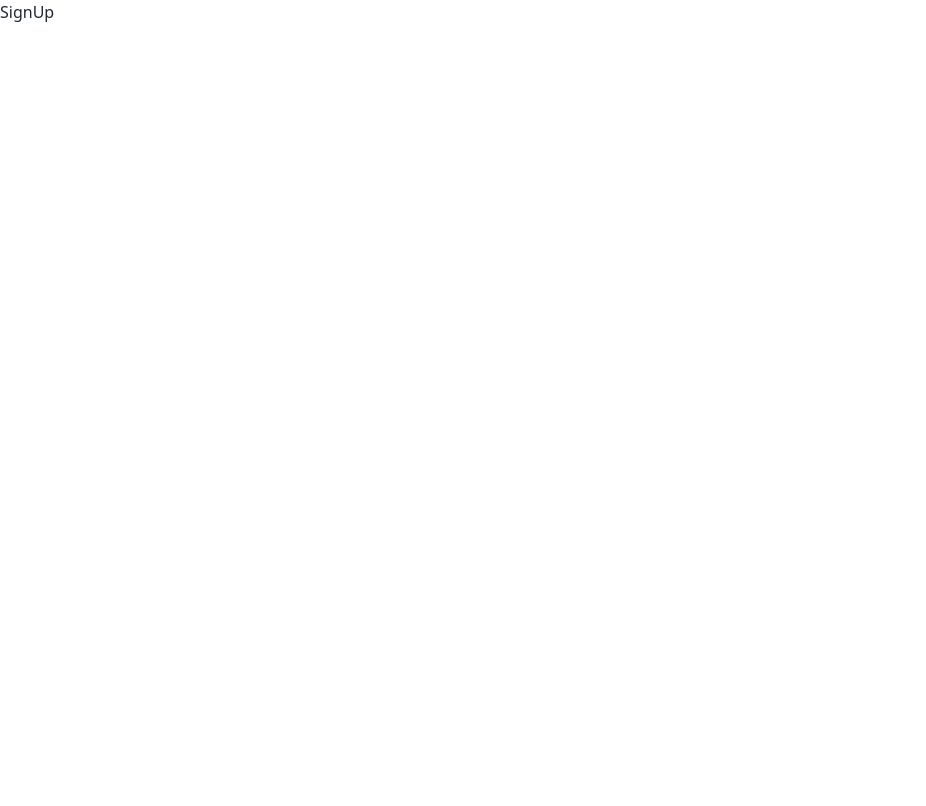
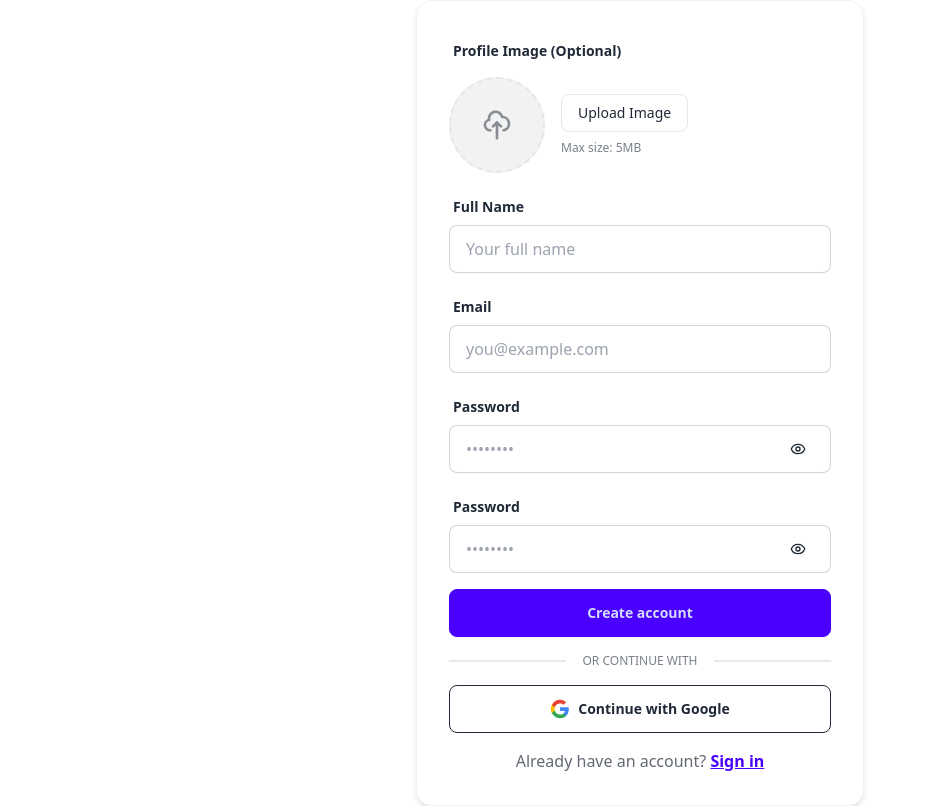
Before and after one commit to ahmadD301/Learnful-App, a React (Vite) app in the folder frontend/: page /signup in a window 1280 px wide. Shown: the whole page, without its empty margins (0-926 px from the left). Built offline with nearby package versions, Linux system fonts and the light colour scheme.

Commit message:
login and registration components completed

```diff
--- a/frontend/package.json
+++ b/frontend/package.json
@@ -10,10 +10,14 @@
     "preview": "vite preview"
   },
   "dependencies": {
+    "@heroicons/react": "^2.2.0",
     "lucide-react": "^0.544.0",
+    "motion": "^12.23.22",
     "react": "^19.1.1",
     "react-dom": "^19.1.1",
     "react-hot-toast": "^2.6.0",
+    "react-icons": "^5.5.0",
+    "react-router": "^7.9.3",
     "react-router-dom": "^7.9.3"
   },
   "devDependencies": {
--- /dev/null
+++ b/frontend/src/components/login/AuthLink.jsx
@@ -0,0 +1,24 @@
+
+import {Link} from "react-router-dom"
+
+export function AuthLink({
+  question,
+  linkText,
+  href,
+  className = ""
+}) {
+  return (
+    <div className={`text-center ${className}`}>
+      <span className="text-base-content/70">
+        {question}{" "}
+      </span>
+      <Link
+        to={href}
+        className="link link-primary font-semibold hover:link-secondary transition-colors"
+      >
+        {linkText}
+      </Link>
+    </div>
+  )
+}
+export default AuthLink
--- a/frontend/src/components/login/EmailInput.jsx
+++ b/frontend/src/components/login/EmailInput.jsx
@@ -1,5 +1,3 @@
-import React from 'react'
-
 function EmailInput({ email, setEmail, isLoading }) {
 return (
     <div className="form-control w-full">
--- a/frontend/src/components/login/GoogleSignInButton.jsx
+++ b/frontend/src/components/login/GoogleSignInButton.jsx
@@ -1,11 +1,8 @@
-// components/GoogleSignInButton.jsx
-"use client"
-
 export function GoogleSignInButton({ onClick, isLoading }) {
   return (
     <button
       type="button"
-      className="btn btn-outline w-full hover:btn-secondary gap-2"
+      className="btn btn-outline w-full hover:bg-blue-50 hover:border-blue-300 hover:text-blue-700 transition-all duration-200 gap-2"
       onClick={onClick}
       disabled={isLoading}
     >
--- a/frontend/src/components/login/PasswordInput.jsx
+++ b/frontend/src/components/login/PasswordInput.jsx
@@ -1,3 +1,4 @@
+
 import { useState } from "react"
 import { Eye, EyeOff } from "lucide-react"
 
@@ -31,3 +32,5 @@ export function PasswordInput({ password, setPassword, isLoading }) {
     </div>
   )
 }
+
+export default PasswordInput
--- /dev/null
+++ b/frontend/src/components/signUp/NameInput.jsx
@@ -0,0 +1,19 @@
+export function NameInput({ name, setName, isLoading }) {
+  return (
+    <div className="form-control w-full">
+      <label className="label">
+        <span className="label-text font-semibold">Full Name</span>
+      </label>
+      <input
+        type="text"
+        placeholder="Your full name"
+        className="input input-bordered w-full focus:input-primary"
+        value={name}
+        onChange={(e) => setName(e.target.value)}
+        required
+        disabled={isLoading}
+      />
+    </div>
+  )
+}
+export default NameInput
--- /dev/null
+++ b/frontend/src/components/signUp/ProfileImageUpload.jsx
@@ -0,0 +1,67 @@
+// components/ProfileImageUpload.jsx
+"use client"
+
+import { motion } from "framer-motion"
+
+export function ProfileImageUpload({
+  imagePreview,
+  handleImageChange,
+  removeImage,
+  isLoading
+}) {
+  return (
+    <div className="space-y-2">
+      <label className="label">
+        <span className="label-text font-semibold">Profile Image (Optional)</span>
+      </label>
+      <div className="flex items-center gap-4">
+        {imagePreview ? (
+          <motion.div
+            initial={{ scale: 0.8, opacity: 0 }}
+            animate={{ scale: 1, opacity: 1 }}
+            className="relative"
+          >
+            <img
+              src={imagePreview}
+              alt="Profile preview"
+              className="w-24 h-24 rounded-full object-cover border-2 border-base-300"
+            />
+            <button
+              type="button"
+              onClick={removeImage}
+              className="absolute -top-2 -right-2 bg-error text-error-content rounded-full p-1 hover:scale-110 transition-transform"
+              disabled={isLoading}
+            >
+              <svg xmlns="http://www.w3.org/2000/svg" className="h-4 w-4" fill="none" viewBox="0 0 24 24" stroke="currentColor">
+                <path strokeLinecap="round" strokeLinejoin="round" strokeWidth={2} d="M6 18L18 6M6 6l12 12" />
+              </svg>
+            </button>
+          </motion.div>
+        ) : (
+          <div className="w-24 h-24 rounded-full border-2 border-dashed border-base-300 flex items-center justify-center bg-base-200">
+            <svg xmlns="http://www.w3.org/2000/svg" className="h-8 w-8 text-base-content/50" fill="none" viewBox="0 0 24 24" stroke="currentColor">
+              <path strokeLinecap="round" strokeLinejoin="round" strokeWidth={2} d="M7 16a4 4 0 01-.88-7.903A5 5 0 1115.9 6L16 6a5 5 0 011 9.9M15 13l-3-3m0 0l-3 3m3-3v12" />
+            </svg>
+          </div>
+        )}
+        <div className="flex-1">
+          <input
+            type="file"
+            id="profileImage"
+            accept="image/*"
+            onChange={handleImageChange}
+            className="hidden"
+            disabled={isLoading}
+          />
+          <label
+            htmlFor="profileImage"
+            className="cursor-pointer inline-flex items-center justify-center rounded-lg border border-base-300 bg-base-100 px-4 py-2 text-sm font-medium hover:bg-base-200 transition-colors"
+          >
+            {imagePreview ? "Change Image" : "Upload Image"}
+          </label>
+          <p className="text-xs text-base-content/60 mt-2">Max size: 5MB</p>
+        </div>
+      </div>
+    </div>
+  )
+}
--- a/frontend/src/pages/LoginForm.jsx
+++ b/frontend/src/pages/LoginForm.jsx
@@ -1,41 +1,70 @@
 import React, { useEffect } from 'react'
+import { motion } from "framer-motion"
 import { useState } from 'react'
-import GoogleSignInButton from '../components/login/GoogleSignInButton'
-import EmailInput from '../components/login/EmailInput'
-import { PasswordInput } from '../components/login/PasswordInput'
-import RememberMe from '../components/login/RememberMe'
-import Divider from '../components/login/Divider'
-import SubmitButton from '../components/login/SubmitButton'
+import { GoogleSignInButton } from '../components/login/GoogleSignInButton.jsx'
+import EmailInput from '../components/login/EmailInput.jsx'
+import { PasswordInput } from '../components/login/PasswordInput.jsx'
+import { RememberMe } from '../components/login/RememberMe.jsx'
+import { Divider } from '../components/login/Divider.jsx'
+import { SubmitButton } from '../components/login/SubmitButton.jsx'
+import AuthLink from '../components/login/AuthLink.jsx'
 
 function LoginForm() {
 
-  const [email, setEmail] = useState("")
-  const [password, setPassword] = useState("")
-  const [rememberMe, setRememberMe] = useState(false)
-  const [isLoading, setIsLoading] = useState(false)
-  const [error, setError] = useState("")
-  const [shake, setShake] = useState(false)
+  const [email, setEmail] = useState("");
+  const [password, setPassword] = useState("");
+  const [rememberMe, setRememberMe] = useState(false);
+  const [isLoading, setIsLoading] = useState(false);
+  const [error, setError] = useState("");
+  const [shake, setShake] = useState(false);
 
   useEffect(() => {
-    const rememberEmail = localStorage.getItem("rememberEmail")
+    const rememberEmail = localStorage.getItem("rememberEmail");
     if (rememberEmail) {
       setEmail(rememberEmail)
       setRememberMe(true)
     }
-  }, [])
+  }, []);
+
+  const handleSubmit = (e) => {
+
+  }
+  const handleGoogleSignIn = () => { }
+
+  return (
+
+
+    <div className="flex items-center justify-center min-h-screen">
+      <div className="card card-bordered max-w-md w-full shadow-md">
+        <div className="card-body">
+          <motion.div
+            initial={{ opacity: 0, y: 20 }}
+            animate={{ opacity: 1, y: 0 }}
+            transition={{ duration: 0.5 }}
+            className={shake ? "animate-shake" : ""}
+          >
+            <form onSubmit={handleSubmit} className="space-y-4">
+              <EmailInput email={email} setEmail={setEmail} isLoading={isLoading} />
+              <PasswordInput password={password} setPassword={setPassword} isLoading={isLoading} />
+              <RememberMe rememberMe={rememberMe} setRememberMe={setRememberMe} isLoading={isLoading} />
+              <SubmitButton isLoading={isLoading} >Sign in</SubmitButton>
+              <Divider />
+              <GoogleSignInButton onClick={handleGoogleSignIn} isLoading={isLoading} />
+              <AuthLink
+                question="Don't have an account?"
+                linkText="Sign up"
+                href="/signup"
+                className="mt-4"
+              />
+            </form>
+          </motion.div>
+        </div>
+      </div>
+
+    </div>
 
 
 
-  return (
-    <div>
-      <GoogleSignInButton onClick={() => {}} isLoading={isLoading} />
-        <EmailInput email={email} setEmail={setEmail} isLoading={isLoading} />
-        <PasswordInput password={password} setPassword={setPassword} isLoading={isLoading} />
-        <RememberMe rememberMe={rememberMe} setRememberMe={setRememberMe} isLoading={isLoading} />
-        <Divider text="or" />
-        <SubmitButton isLoading={isLoading} >Sign in</SubmitButton>
-        {error && <p className={`text-red-500 mt-2 ${shake ? 'animate-shake' : ''}`}>{error}</p>}
-    </div>
   )
 }
 
--- a/frontend/src/pages/SignUpForm.jsx
+++ b/frontend/src/pages/SignUpForm.jsx
@@ -1,8 +1,103 @@
 import React from 'react'
+import { motion } from "framer-motion"
+import { ProfileImageUpload } from '../components/signUp/ProfileImageUpload'
+import { NameInput } from '../components/signUp/NameInput.jsx'
+import EmailInput from '../components/login/EmailInput.jsx'
+import { PasswordInput } from '../components/login/PasswordInput.jsx'
+import { SubmitButton } from '../components/login/SubmitButton.jsx'
+import { Divider } from '../components/login/Divider.jsx'
+import { GoogleSignInButton } from '../components/login/GoogleSignInButton.jsx'
+import { useState } from 'react'
+import AuthLink from '../components/login/AuthLink.jsx'
 
 function SignUp() {
+  const [formData, setFormData] = useState({
+    name: "",
+    email: "",
+    password: "",
+    confirmPassword: "",
+  });
+  const [profileImage, setProfileImage] = useState(null);
+  const [imagePreview, setImagePreview] = useState(null);
+  const [isLoading, setIsLoading] = useState(false);
+  const [error, setError] = useState("");
+  const [shake, setShake] = useState(false);
+
+
+  const handleSubmit = async (e) => {
+
+  }
   return (
-    <div>SignUp</div>
+
+
+      <div className="flex items-center justify-center min-h-screen">
+        <div className="card card-bordered max-w-md w-full shadow-md">
+          <div className="card-body">
+                    <motion.div
+          initial={{ opacity: 0, y: 20 }}
+          animate={{ opacity: 1, y: 0 }}
+          transition={{ duration: 0.5 }}
+          className={shake ? "animate-shake" : ""}
+        >
+            <form onSubmit={handleSubmit} className="space-y-4">
+              <ProfileImageUpload
+              // imagePreview={imagePreview}
+              // handleImageChange={(e) => {}}
+              // removeImage={() => {}}
+              // isLoading={isLoading}
+              />
+
+              <NameInput
+              // name={formData.name}
+              // setName={(value) => handleInputChange("name", value)}
+              // isLoading={isLoading}
+              />
+
+              <EmailInput
+              // email={formData.email}
+              // setEmail={(value) => handleInputChange("email", value)}
+              // isLoading={isLoading}
+              />
+
+              <PasswordInput
+              // password={formData.password}
+              // setPassword={(value) => handleInputChange('password', value)}
+              // isLoading={isLoading}
+              // label="Password"
+              />
+
+              <PasswordInput
+              // password={formData.confirmPassword}
+              // setPassword={(value) => handleInputChange('confirmPassword', value)}
+              // isLoading={isLoading}
+              // label="Confirm Password"
+              // placeholder="Confirm your password"
+              />
+
+              <SubmitButton isLoading={isLoading}>
+                Create account
+              </SubmitButton>
+
+              <Divider />
+
+              <GoogleSignInButton
+              // onClick={handleGoogleSignUp}
+              // isLoading={isLoading}
+              />
+              <AuthLink
+                question="Already have an account?"
+                linkText="Sign in"
+                href="/login"
+                className="mt-4"
+              />
+            </form>
+            </motion.div>
+
+          </div>
+        </div>
+      </div>
+
+
   )
 }
 
```
Also changed, not shown: 1 other file (tests, documents, lock files or other folders).
